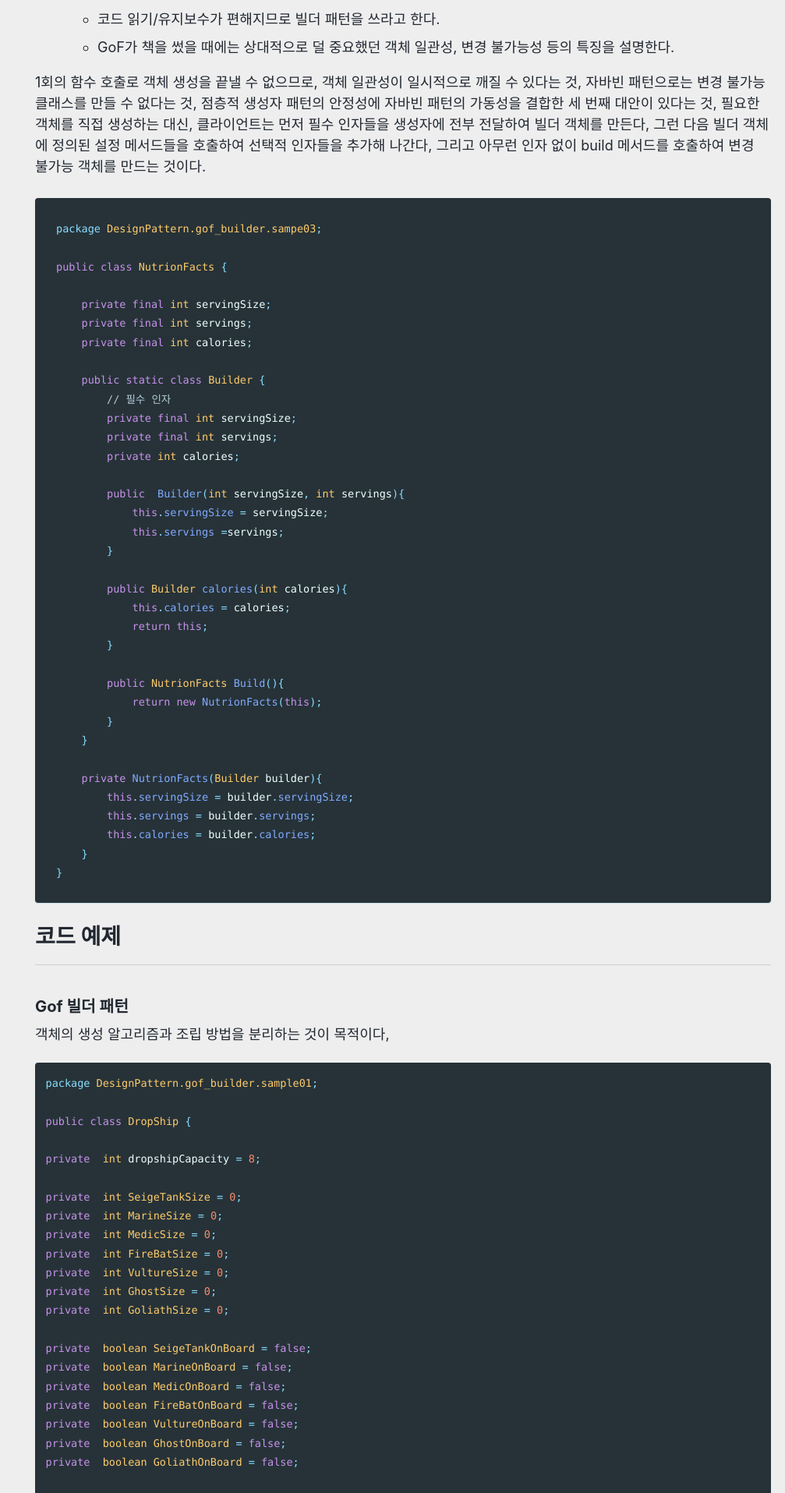
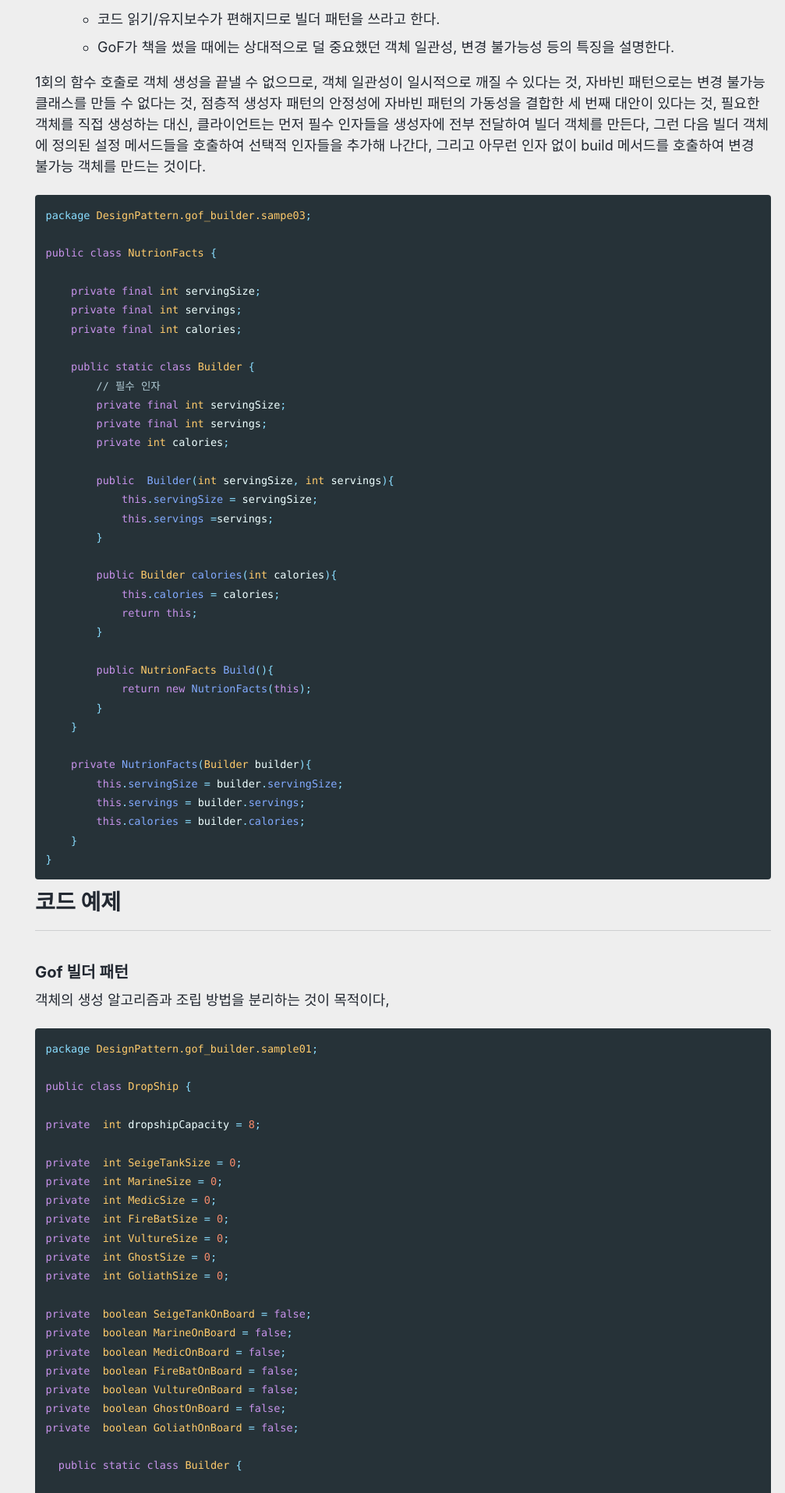
Before and after one commit to keepinmindsh/lines.io, a Jekyll site: the page built from _posts/2021-04-13-builder.md, in a window 1280 px wide. Shown: the part 851-2766 px from the top of the page at 78% size, without its empty margins (273-1280 px from the left). Built offline with Jekyll 4.4.1, drawn with Linux system fonts in a browser that asks for light colours; cached includes are drawn as plain includes.

Commit message:
Update 2021-04-13-builder.md

````diff
--- a/_posts/2021-04-13-builder.md
+++ b/_posts/2021-04-13-builder.md
@@ -75,7 +75,6 @@
     }
 }
 ```
-{: .notice--info}
 
 
 # 코드 예제
````
